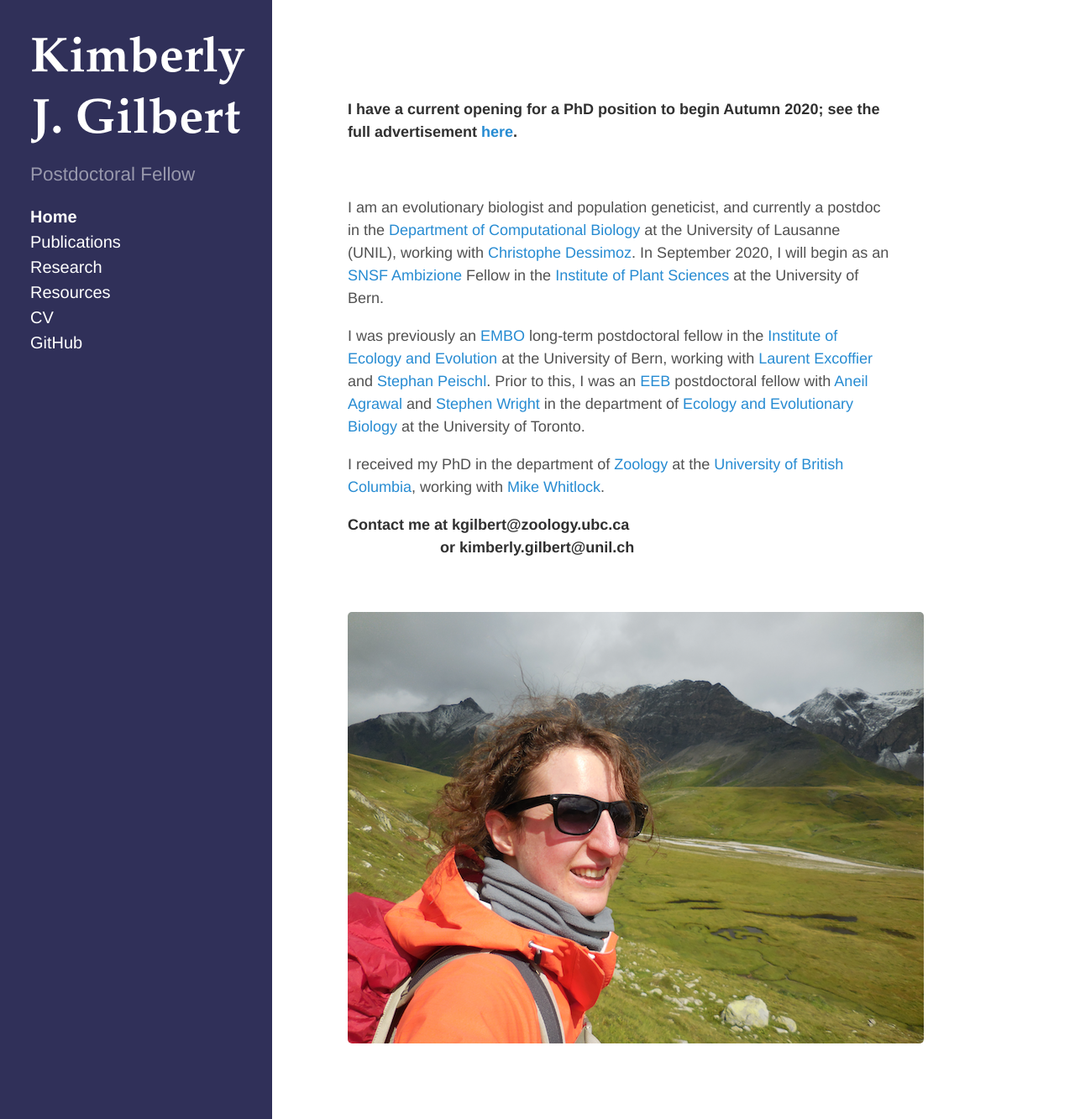
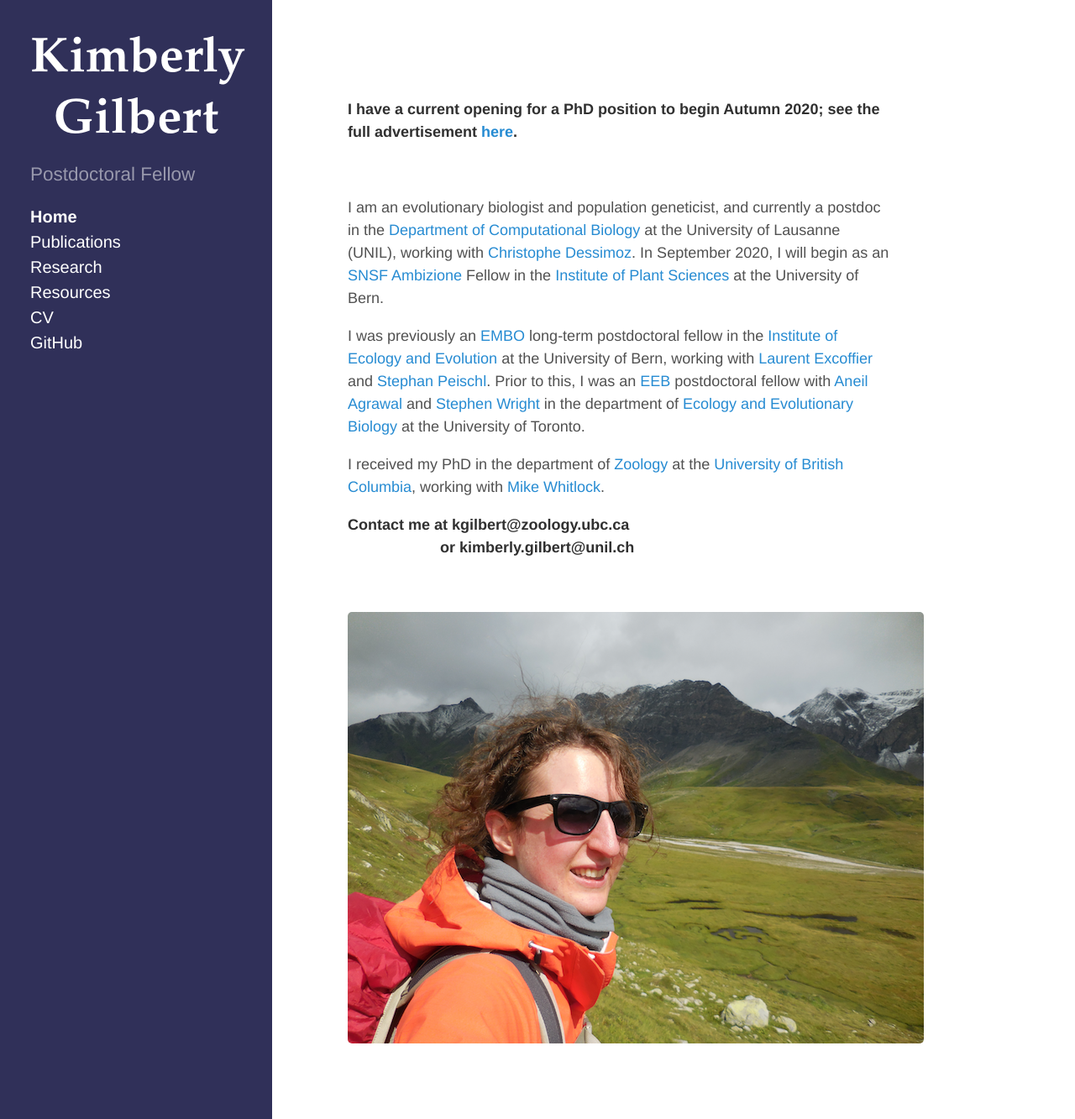
Before and after one commit to kjgilbert/kjgilbert.github.io, a Jekyll site: the page built from index.md, in a window 1280 px wide and 1333 px high. Shown: the whole window at 84% size. Built offline with Jekyll 4.4.1, drawn with Linux system fonts in a browser that asks for light colours; Markdown is read by kramdown in place of the engine named in the settings.

Commit message:
more formatting

```diff
--- a/_config.yml
+++ b/_config.yml
@@ -6,7 +6,7 @@ pygments:         true
 permalink:        pretty
 
 # Setup
-title:            Kimberly J. Gilbert
+title:            Kimberly Gilbert
 tagline:          'Postdoctoral Fellow'
 description:      'Postdoctoral Fellow'
 url:              http://kjgilbert/github.io
```
